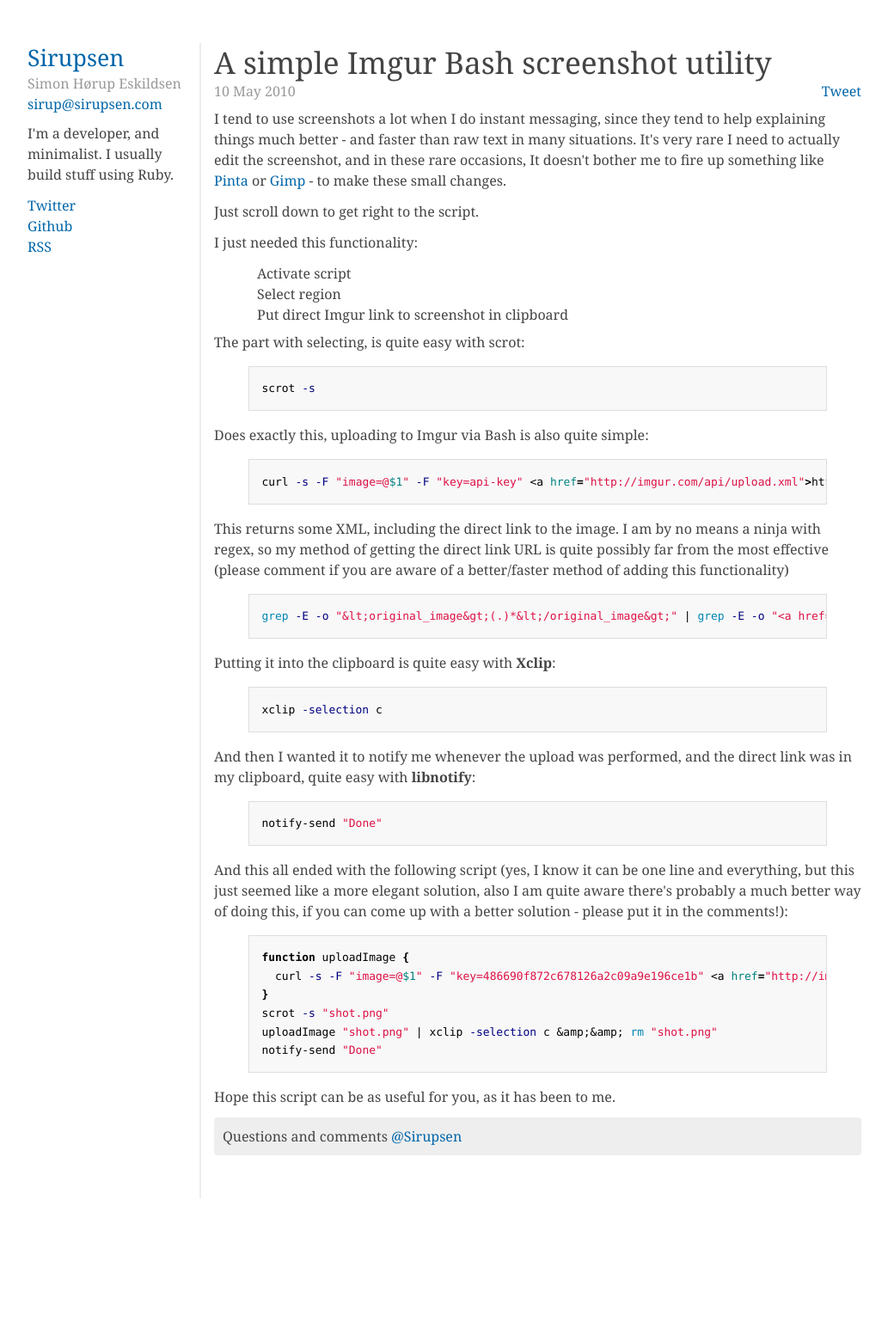
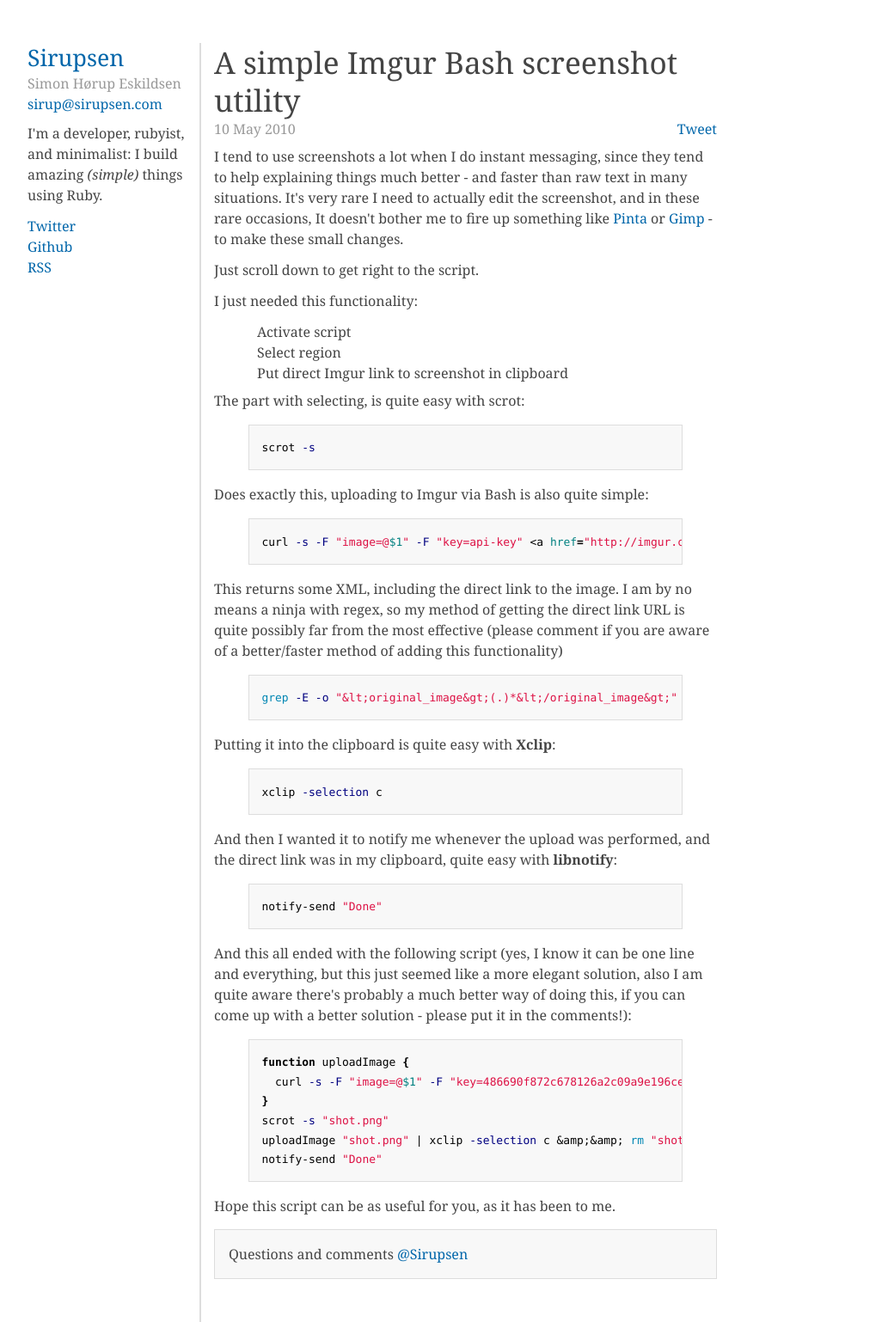
Before and after one commit to igor47/blog, a Jekyll site: the page built from _posts/2010-05-10-a-simple-imgur-bash-screenshot-utility.html, in a window 1280 px wide. Shown: the whole page at 86% size, without its empty margins (18-1051 px from the left). Built offline with Jekyll 4.4.1, drawn with Linux system fonts in a browser that asks for light colours; Markdown is read by kramdown in place of the engine named in the settings; comment, search, counter and statistics services are not loaded; before the commit the page ends 1394 px from its top, so only the background shows below that.

Commit message:
Misc. minor layout changes.

```diff
--- a/_layouts/default.html
+++ b/_layouts/default.html
@@ -1,4 +1,4 @@
-{% assign description = "I'm a developer, and minimalist. I usually build stuff using Ruby." %}
+{% assign description = "I'm a developer, rubyist, and minimalist: I build amazing <i>(simple)</i> things using Ruby." %}
 
 <!DOCTYPE html>
 <html xmlns='http://www.w3.org/1999/xhtml' xml:lang="en" lang="en-us">
--- a/static/css/style.css
+++ b/static/css/style.css
@@ -69,7 +69,8 @@ a:hover {
 blockquote {
 	margin: 1em 3em;
 	color: #999;
-	border-left: 2px solid #999;
+  font-style: italic;
+	border-left: 2px solid #DDD;
 	padding-left: 1em;
 }
 
@@ -80,7 +81,6 @@ code {
 
 pre {
   font-size: 90%;
-  font-family: Monaco, Consolas, monospace;
   background-color: #F8F8F8;
   border: 1px solid #DDD;
   color: #000;
@@ -245,17 +245,6 @@ ol li ol li ol li {
   clear: both;
 }
 
-.fixed-width {
-	font-family: Monaco, Consolas, monospace;
-	color: #000;
-  padding: 0 3px 0 3px;
-}
-
-.fixed{
-	font-family: Monaco, Consolas, monospace;
-	color: #000;
-  padding: 0 3px 0 3px;
-}
 /* Specific */
 
 ul.posts li {
@@ -305,7 +294,7 @@ p.footnote {
 }
 
 .clicky:hover {
-  background: #eee;
+  background: #DDD;
   cursor: pointer;
 }
 
@@ -314,10 +303,10 @@ p.footnote {
 }
 
 .sticker {
-  background-color: #eee;
-  padding: 10px;
-  margin: 10px 0 10px 0;
-  border-radius: 4px;
+  border: 1px solid #DDD;
+  background-color: #F8F8F8;
+  padding: 1em;
+  margin: 15px 0 15px 0;
   margin-bottom: 50px;
 }
 
@@ -338,8 +327,8 @@ p.footnote {
 
 #container {
   float: left;
-  border-left: 2px solid #eee;
-  width: 60%;
+  border-left: 2px solid #DDD;
+  width: 600px;
 }
 
 #wrapper {
```
